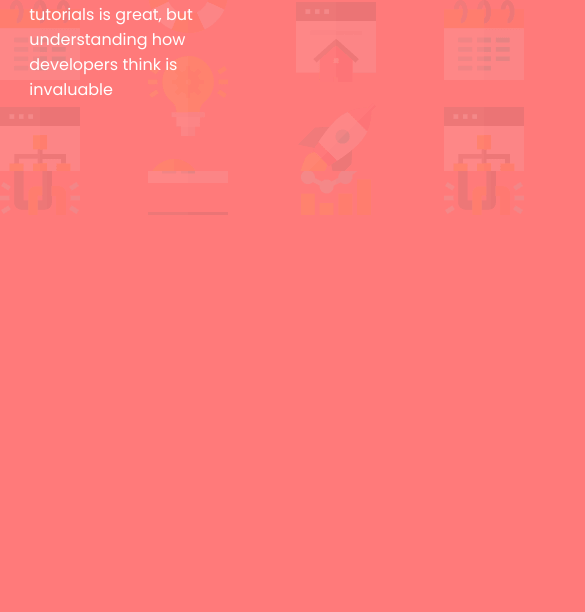
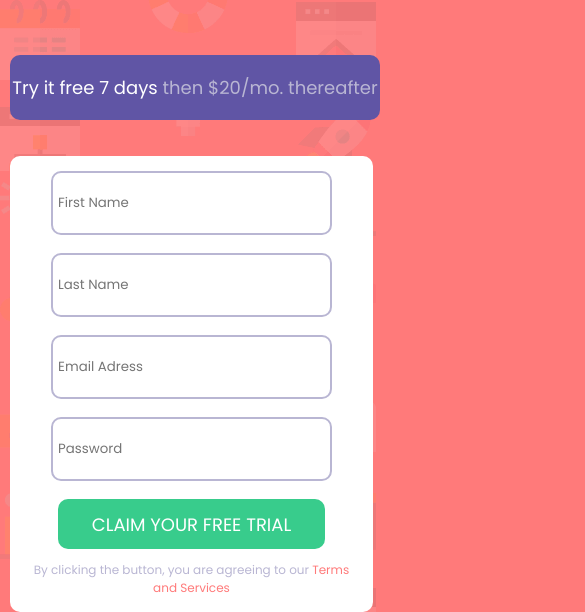
Before and after one commit to TahoeBoelat/sign-up-intro, a plain HTML site: page index.html in a window 390 px wide. Shown: the part 629-1241 px from the top of the page, 585 px wide, since content can reach past the window. Before the commit the page ends 844 px from the top, so only its background shows below. Drawn offline with Linux system fonts and the light colour scheme.

Commit message:
Finishing mobile design

```diff
--- a/style.css
+++ b/style.css
@@ -106,3 +106,37 @@ body {
   text-decoration: none;
 }
 /* Mobile Style */
+@media only screen and (min-width: 320px) and (max-width: 825px) {
+  #container {
+    width: 95%;
+    display: flex;
+    flex-direction: column;
+  }
+  /* First section */
+  #first-section {
+    margin-left: 15px;
+    align-self: center;
+    text-align: center;
+  }
+  /* Second section */
+  #second-section {
+    justify-self: center;
+  }
+  .trial-button {
+    text-align: center;
+    width: 100%;
+    height: 65px;
+  }
+  .registration-form {
+    width: 90%;
+  }
+  .input-field {
+    width: 80%;
+  }
+  .submit-button {
+    width: 80%;
+  }
+  .term-and-services {
+    text-align: center;
+  }
+}
```
